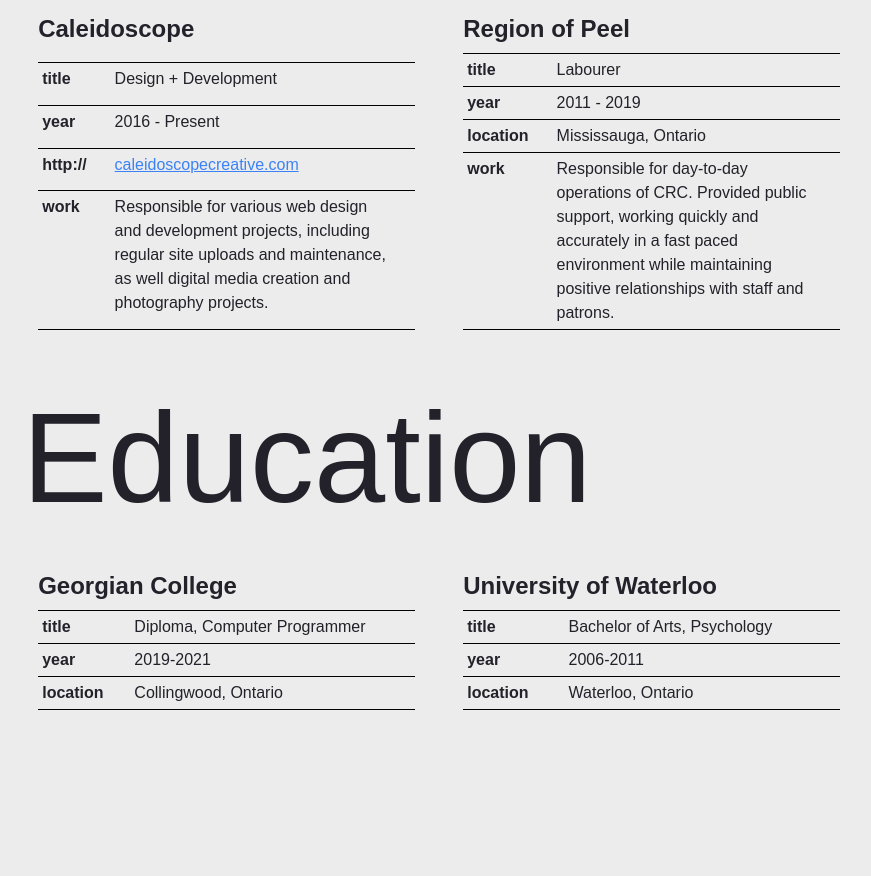
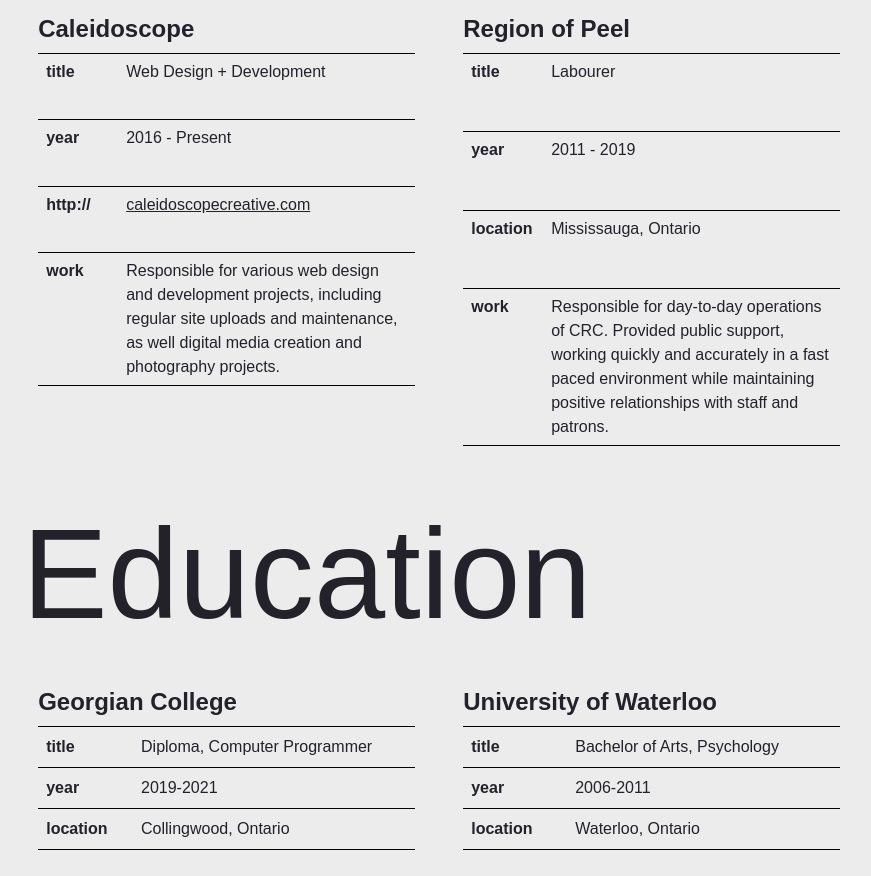
Before and after one commit to Tzwiep/gatsby-portfolio, a Gatsby site: page / in a window 1280 px wide. Shown: the part 994-1870 px from the top of the page, without its empty margins (29-900 px from the left). Before the commit the page ends 1752 px from the top, so only its background shows below. Built offline with nearby package versions, Linux system fonts and the light colour scheme; Gatsby itself is replaced by a stand-in of ours; a web font is replaced by a local one.

Commit message:
Improvements to work exp. grid

```diff
--- a/src/components/EducationCard.js
+++ b/src/components/EducationCard.js
@@ -5,12 +5,12 @@ export default function EducationCard(props) {
 
      <div className="grid grid-col-3 px-4">
      <h2 className="font-bold text-2xl col-span-3 pb-2">{props.school}</h2>
-     <div className="font-bold p-1 border-t border-black">title</div>
-     <div className="font-light p-1 col-start-2 col-span-2 border-t border-black">{props.title}</div>
-     <div className="font-bold p-1 border-t border-black">year</div>
-     <div className="font-light p-1 col-start-2 col-span-2 border-t border-black">{props.year}</div>
-     <div className="font-bold p-1 border-t border-b border-black">location</div>
-     <div className="font-light p-1 col-start-2 col-span-2 border-t border-b border-black">{props.location}</div>
+     <div className="font-bold p-2 border-t border-black">title</div>
+     <div className="font-light p-2 col-start-2 col-span-2 border-t border-black">{props.title}</div>
+     <div className="font-bold p-2 border-t border-black">year</div>
+     <div className="font-light p-2 col-start-2 col-span-2 border-t border-black">{props.year}</div>
+     <div className="font-bold p-2 border-t border-b border-black">location</div>
+     <div className="font-light p-2 col-start-2 col-span-2 border-t border-b border-black">{props.location}</div>
 
 
 </div>
--- a/src/components/Sidebar.js
+++ b/src/components/Sidebar.js
@@ -8,7 +8,7 @@ import * as SidebarStyle from "./Sidebar.module.css"
         <>
         <div className="md:fixed text-center md:text-left flex flex-row items-center md:flex-col w-screen md:w-2/6 md:h-full md:border-black md:border-r">
             <div>
-            <h2 className="text-7xl pt-4 mt-2 mb-3 mx-8" id={SidebarStyle.largeText}>Tyler<br/>Zwiep</h2>
+            <h2 className="text-7xl pt-4 pl-1 mt-2 mb-3 mx-8" id={SidebarStyle.largeText}>Tyler<br/>Zwiep</h2>
             <ContactButtons />
             <div className="ml-3 mt-3 mb-2">
             <p className={SidebarStyle.diamond}>⬥</p><p className={SidebarStyle.diamond}>⬥</p> <p className={SidebarStyle.diamond}>⬥</p><p className={SidebarStyle.diamond}>⬥</p>
@@ -22,7 +22,7 @@ import * as SidebarStyle from "./Sidebar.module.css"
 
              </div>
 
-             <div className=" flex-shrink md:mt-4 md:border-black md:border-t">
+             <div className=" flex-shrink md:mt-4 lg:mt-12 xl:mt:-8 md:border-black md:border-t">
             <Portrait />
              </div>
              </div>
--- a/src/components/Sidebar.module.css
+++ b/src/components/Sidebar.module.css
@@ -46,7 +46,7 @@
                 line-height: 1vh;
             }
             #bioText{
-                font-size: 0.9rem;
+                font-size: 1rem;
                 font-family: neue-haas-grotesk-text;
                 font-weight: 400;
                 margin-left:auto;
@@ -55,7 +55,7 @@
                 padding-right: 1rem;
             }
             #bioText_Bold{
-                font-size: 0.9rem;
+                font-size: 1rem;
                 font-family: neue-haas-grotesk-text;
                 font-weight: 700;
                 margin-left:auto;
--- a/src/components/Work.js
+++ b/src/components/Work.js
@@ -3,10 +3,10 @@ import WorkCard from './WorkCard'
 
  const Work = () => {
     return (
-        <div className="grid grid-cols-1 md:grid-cols-2 gap-10 md:gap-4 mb-8 ">
+        <div className="grid grid-cols-1 xl:grid-cols-2 gap-10 xl:gap-4 mb-8 ">
             <WorkCard
                 work="Caleidoscope"
-                role="Design + Development"
+                role="Web Design + Development"
                 year="2016 - Present"
                 online="true"
                 location="caleidoscopecreative.com"
--- a/src/components/WorkCard.js
+++ b/src/components/WorkCard.js
@@ -1,25 +1,29 @@
 import React from "react"
+import * as Style from "./WorkCard.module.css"
 
 export default function WorkCard(props) {
     return (
-        <div className="inline-grid grid-col-4 px-4 align-center">
-            <h2 className="font-bold text-2xl col-span-3 pb-2">{props.work}</h2>
-            <div className="font-bold p-1 border-t border-black">title</div>
-            <div className="font-light p-1 col-start-2 col-span-2 border-t border-black pl-6">{props.role}</div>
-            <div className="font-bold p-1 border-t border-black">year</div>
-            <div className="font-light p-1 col-start-2 col-span-2 border-t border-black pl-6">{props.year}</div>
-            <div className="font-bold p-1 border-t border-black">
-                {props.online === 'true' ? 'http://' : 'location'}
+
+        <div className="mx-4">
+            <h2 className="font-bold text-2xl pb-2">{props.work}</h2>
+            <div className={Style.work_grid}>
+                <span className="font-bold">title</span>
+                <span className="font-light">{props.role}</span>
+                <span className="font-bold">year</span>
+                <span className="font-light">{props.year}</span>
+                <span className="font-bold"> {props.online === 'true' ? 'http://' : 'location'}
+                </span>
+                <span className="font-light">
+                    {props.online === 'true'
+                        ? <a className="underline hover:no-underline hover:bg-highlight py-1 pr-1" href={"https://www." + props.location} target="_blank" rel="noreferrer">
+                            {props.location}
+                        </a>
+                        : <>{props.location}</>}</span>
+                <span className="font-bold">work</span>
+                <span className="font-light">{props.duty}</span>
             </div>
-            <div className="font-light p-1 col-start-2 col-span-2 border-t border-black pl-6">
-                {props.online === 'true'
-                    ? <a className="text-blue-500 underline" href={"https://www." + props.location} target="_blank" rel="noreferrer">
-                        {props.location}
-                        </a>
-                    : <>{props.location}</>}
-            </div>
-            <div className="font-bold p-1 border-t border-b border-black h-70">work</div>
-            <div className="font-light p-1 col-start-2 col-span-2 border-t border-b border-black px-6 h-70">{props.duty}</div>
         </div>
+
     )
+
 }
--- /dev/null
+++ b/src/components/WorkCard.module.css
@@ -0,0 +1,23 @@
+.work_grid{
+    display: grid;
+    grid-template-columns: minmax(2rem, 5rem) 3fr;
+    border-top: 1px solid black;
+    grid-template-rows: 1fr 1fr 1fr 4fr;
+
+}
+
+.work_grid > span {
+    padding: 6px 8px;
+    border-bottom: 1px solid black;
+}
+
+
+@media only screen and (max-width: 1280px) {
+    .work_grid{
+        display: grid;
+        grid-template-columns: 1fr, 3fr;
+        border-top: 1px solid black;
+        grid-template-rows: 1fr 1fr 1fr 2fr;
+
+    }
+}
--- a/src/components/navLinks.js
+++ b/src/components/navLinks.js
@@ -3,7 +3,7 @@ import { Link } from "gatsby"
 
  const navLinks = () => {
     return (
-        <div className="grid grid-cols-3 mx-auto mt-0 md:mt-6 mb-12">
+        <div className="grid grid-cols-3 mx-auto px-2 md:px-0 mt-0 md:mt-6 mb-12">
             <Link to="/" activeStyle={{ backgroundColor: "black", color:"white" }}><button className="border border-black min-w-full">About Me</button></Link>
             <Link to="/projects" activeStyle={{backgroundColor: "black", color:"white" }}><button className="border-t border-b border-black min-w-full">Projects</button></Link>
             <Link to="/contact" activeStyle={{ backgroundColor: "black", color:"white"   }}><button className="border border-black min-w-full">Contact</button></Link>
--- a/tailwind.config.js
+++ b/tailwind.config.js
@@ -2,7 +2,11 @@ module.exports = {
   purge: ['./src/**/*.{js,jsx,ts,tsx}'],
   darkMode: false, // or 'media' or 'class'
   theme: {
-    extend: {},
+    extend: {
+      colors: {
+        'highlight': '#f4ff7a',
+      }
+    },
   },
   variants: {
     extend: {},
```
